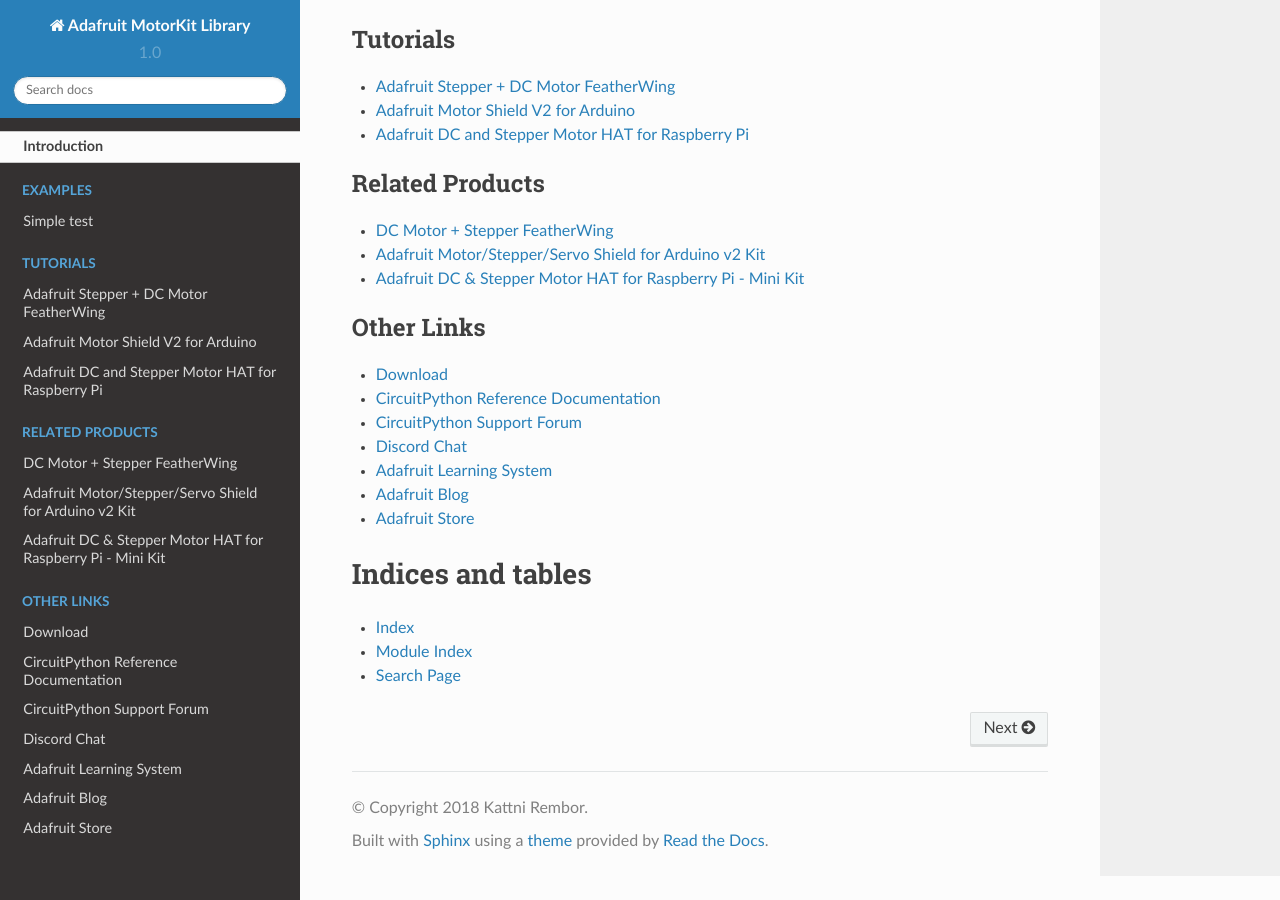
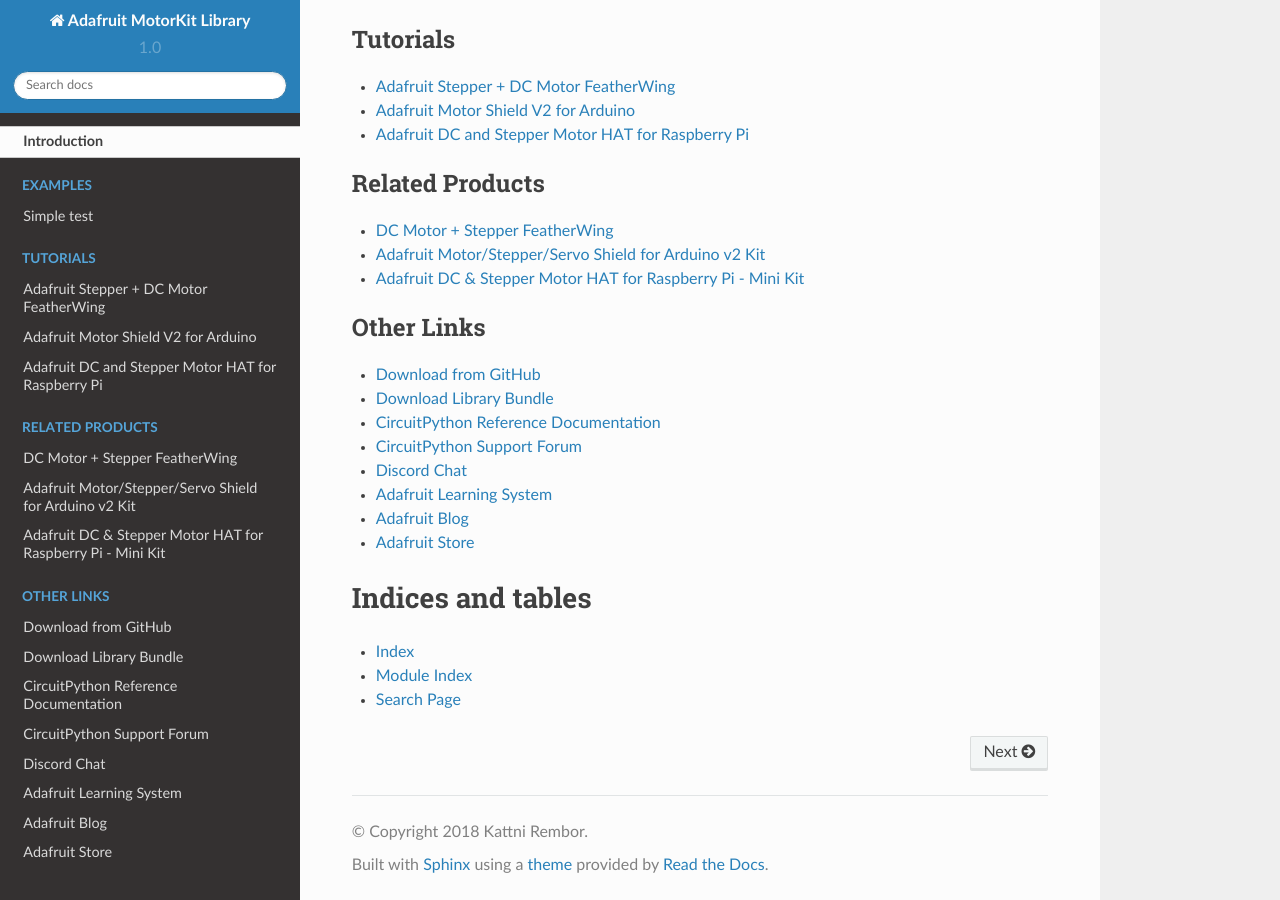
Before and after one commit to adafruit/Adafruit_CircuitPython_MotorKit, a Sphinx documentation site: the page built from docs/index.rst, in a window 1280 px wide and 900 px high, scrolled down 1981 px. Built offline with Sphinx 7.4.7 and the Read the Docs theme 2.0.0, drawn with Linux system fonts in a browser that asks for light colours.

Commit message:
Added cp.org link to index.rst

```diff
--- a/docs/index.rst
+++ b/docs/index.rst
@@ -37,7 +37,8 @@
 .. toctree::
     :caption: Other Links
 
-    Download <https://github.com/adafruit/Adafruit_CircuitPython_MotorKit/releases/latest>
+    Download from GitHub <https://github.com/adafruit/Adafruit_CircuitPython_MotorKit/releases/latest>
+    Download Library Bundle <https://circuitpython.org/libraries>
     CircuitPython Reference Documentation <https://docs.circuitpython.org>
     CircuitPython Support Forum <https://forums.adafruit.com/viewforum.php?f=60>
     Discord Chat <https://adafru.it/discord>
```
